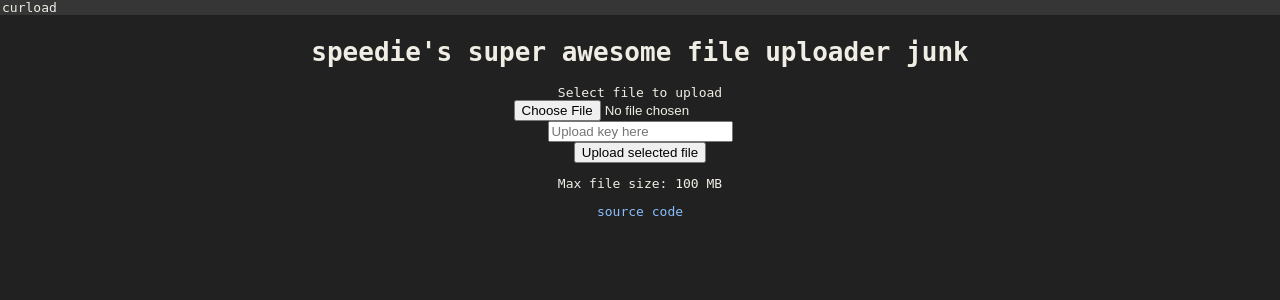
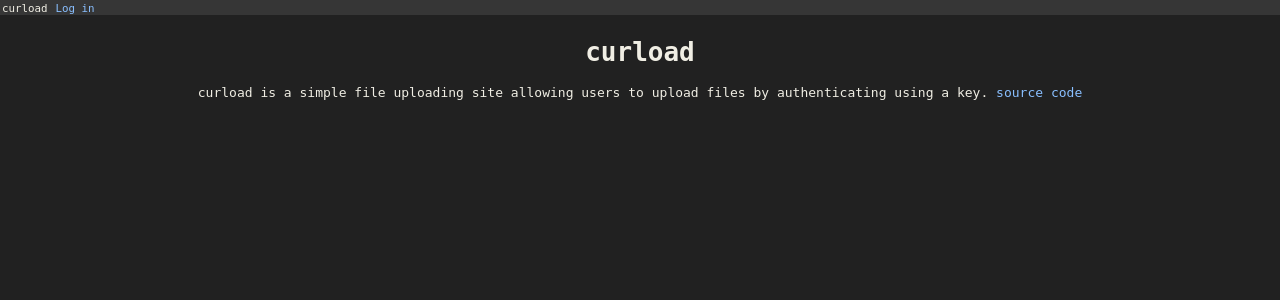
Before and after one commit to speediegq/curload, a PHP site: page / in a window 1280 px wide. Shown: the top 300 px of the page. Run offline with PHP 8.4, Linux system fonts and the light colour scheme.

Commit message:
Improve uploading significantly

```diff
--- a/config.ini
+++ b/config.ini
@@ -1,5 +1,6 @@
 [html]
 instance_name             = curload
+instance_description      = curload is a simple file uploading site allowing users to upload files by authenticating using a key.
 css                       = index.css
 javascript                = index.js
 logo                      = logo.svg
--- a/config.php
+++ b/config.php
@@ -23,6 +23,7 @@ $replaceOriginal        = false;
 $logoHeaderSize         = 16;
 $dateFormat             = "Y/m/d";
 $instanceName           = "curload";
+$instanceDescription    = "curload is a simple file uploading site allowing users to upload files by authenticating using a key.";
 $cookieName             = "speedierocks";
 $enableKeys             = true;
 $enableAdminKeys        = true;
@@ -50,6 +51,7 @@ $storeUploads = $configEntries['store_number_of_uploads'];
 $logoHeaderSize = $configEntries['logo_header_size'];
 $dateFormat = $configEntries['date_format'];
 $instanceName = $configEntries['instance_name'];
+$instanceDescription = $configEntries['instance_description'];
 $publicUploading = $configEntries['public_uploading'];
 $renameDuplicates = $configEntries['rename_duplicates'];
 $replaceOriginal = $configEntries['replace_original'];
--- a/core.php
+++ b/core.php
@@ -10,7 +10,7 @@ function printHeader($html) {
     $html .= "<!DOCTYPE html>\n";
     $html .= "<html>\n";
     $html .= "\t<head>\n";
-    $html .= "\t\t<meta name=\"description\" content=\"$instanceName is a simple file uploading site allowing users to upload files by authenticating using a key.\">\n";
+    $html .= "\t\t<meta name=\"description\" content=\"$instanceDescription\">\n";
     $html .= "\t\t<meta name=\"viewport\" content=\"width=device-width, initial-scale=1\" />\n";
 
     if (file_exists($Icon)) $html .= "\t\t<link rel=\"icon\" href=\"$Icon\" />\n";
@@ -21,7 +21,18 @@ function printHeader($html) {
     $html .= "\t\t<div class=\"bar\">\n";
     $html .= "\t\t\t<span id='titleSpan' class='title'>\n";
     if (file_exists($Logo)) $html .= "\t\t\t\t<img src=\"$Logo\" id=\"titleLogo\" class=\"title\" width=\"$logoHeaderSize\" height=\"$logoHeaderSize\">\n";
-    $html .= "\t\t\t\t$instanceName\n";
+    $html .= "\t\t\t\t<small id='title'><a id='title' href=\"/\">$instanceName</a></small>\n";
+
+    if (!isset($_COOKIE[$cookieName])) {
+        $html .= "\t\t\t\t<small id='login'><a href=\"login.php\">Log in</a></small>\n";
+    } else {
+        $html .= "\t\t\t\t<small id='logout'><a href=\"login.php?logout=true\">Log out</a></small>\n";
+    }
+
+    if (isset($_COOKIE[$cookieTypeName]) && $_COOKIE[$cookieTypeName] == 2) {
+        $html .= "\t\t\t\t<small id='administration'><a id='administration' href=\"admin.php\">Administration</a></small>\n";
+    }
+
     $html .= "\t\t\t</span>\n";
     $html .= "\t\t</div>\n";
     $html .= "\t</head>\n";
--- a/index.css
+++ b/index.css
@@ -6,6 +6,14 @@
     margin: 0px;
     padding: 0px;
     width: 100%;
+}
+
+#title {
+    color: #f0eee4;
+}
+
+#administration {
+    color: #ffc0cb;
 }
 
 .bar img {
--- a/index.php
+++ b/index.php
@@ -8,12 +8,37 @@ function main() {
     include "config.php";
     include "core.php";
 
+    $Error = "";
     $html = "";
+
     $html = printHeader($html);
 
-    $html .= "\t\t\t<h1>speedie's super awesome file uploader junk</h1>\n";
-    $html .= "\t\t\t<form action=\"upload.php\" method=\"post\" enctype=\"multipart/form-data\">Select file to upload<br><input type=\"file\" name=\"file\" id=\"file\"><br><input type=\"text\" name=\"key\" placeholder=\"Upload key here\"><br><input type=\"submit\" value=\"Upload selected file\" name=\"web\"></form>\n";
-    $html .= "\t\t\t<p>Max file size: $maxFileSize MB</p>\n";
+    $html .= "\t\t\t<h1>$instanceName</h1>\n";
+    $html .= "\t\t\t\t<p>$instanceDescription</h1>\n";
+
+    if (isset($_REQUEST['e'])) {
+        $Error = $_REQUEST['e'];
+    }
+
+    if (isset($_COOKIE[$cookieTypeName])) {
+        $html .= "\t\t\t<form action=\"upload.php\" method=\"post\" enctype=\"multipart/form-data\">\n";
+        $html .= "\t\t\t\t<input type=\"file\" name=\"file\" id=\"file\">\n";
+        $html .= "\t\t\t\t<input type=\"submit\" value=\"Upload selected file\" name=\"web\">\n";
+        $html .= "\t\t\t</form>\n";
+        $html .= "\t\t\t<p>Max file size: $maxFileSize MB</p>\n";
+
+        // error handling
+        if ($Error == "file") {
+            $html .= "\t\t\t<p class=\"error\">No file specified.</p>\n";
+        } else if ($Error == "size") {
+            $html .= "\t\t\t<p class=\"error\">File is too big.</p>\n";
+        } else if ($Error == "key") {
+            $html .= "\t\t\t<p class=\"error\">Invalid key. WTF?</p>\n";
+        } else if ($Error == "wtf") {
+            $html .= "\t\t\t<p class=\"error\">WTF? Try again.</p>\n";
+        }
+    }
+
     $html .= "\t\t\t<a href=\"https://git.speedie.site/speedie/curload\">source code</a>\n";
 
     $html = printFooter($html);
```
Also changed, not shown: upload.php (+41 -5 lines).
